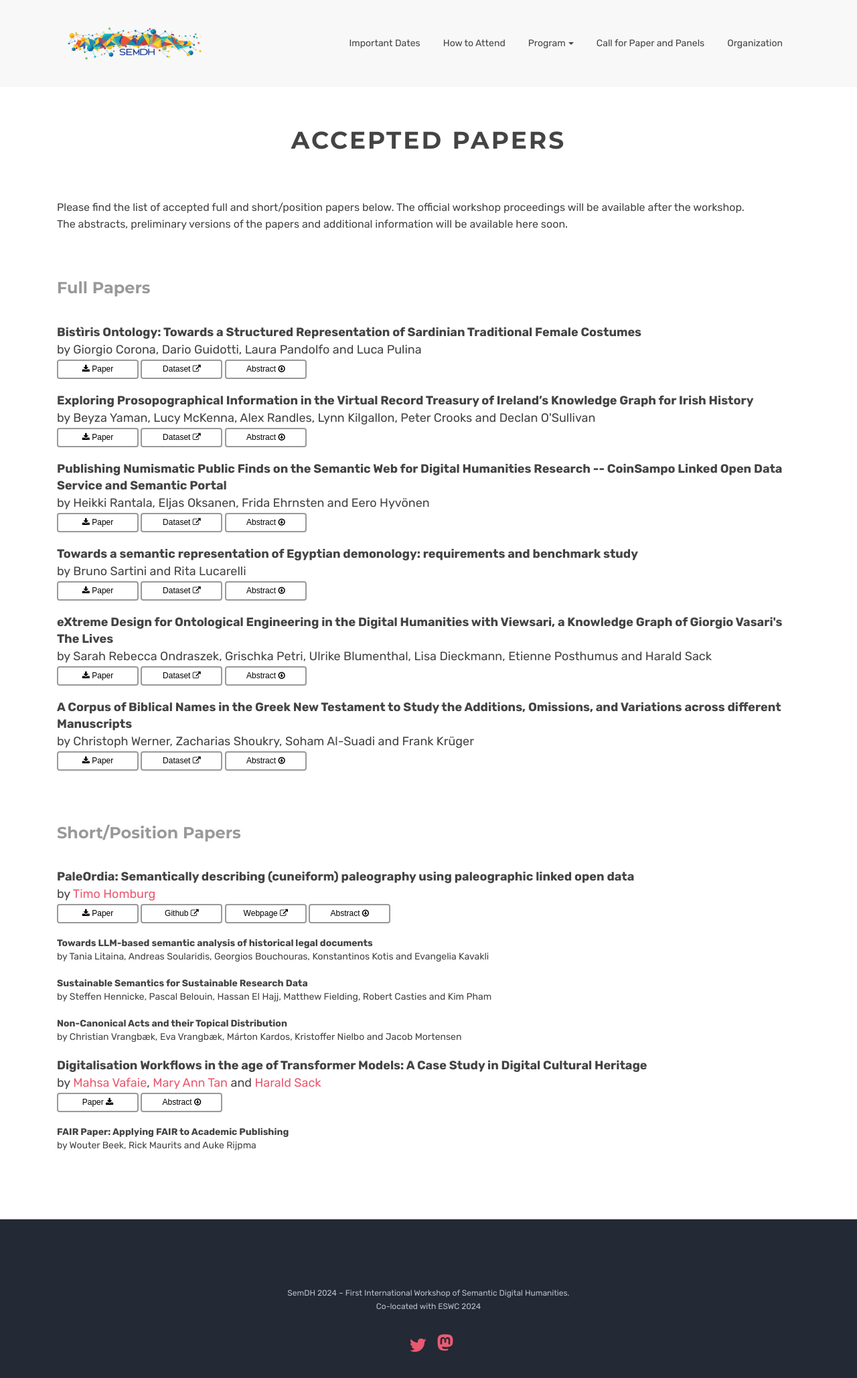
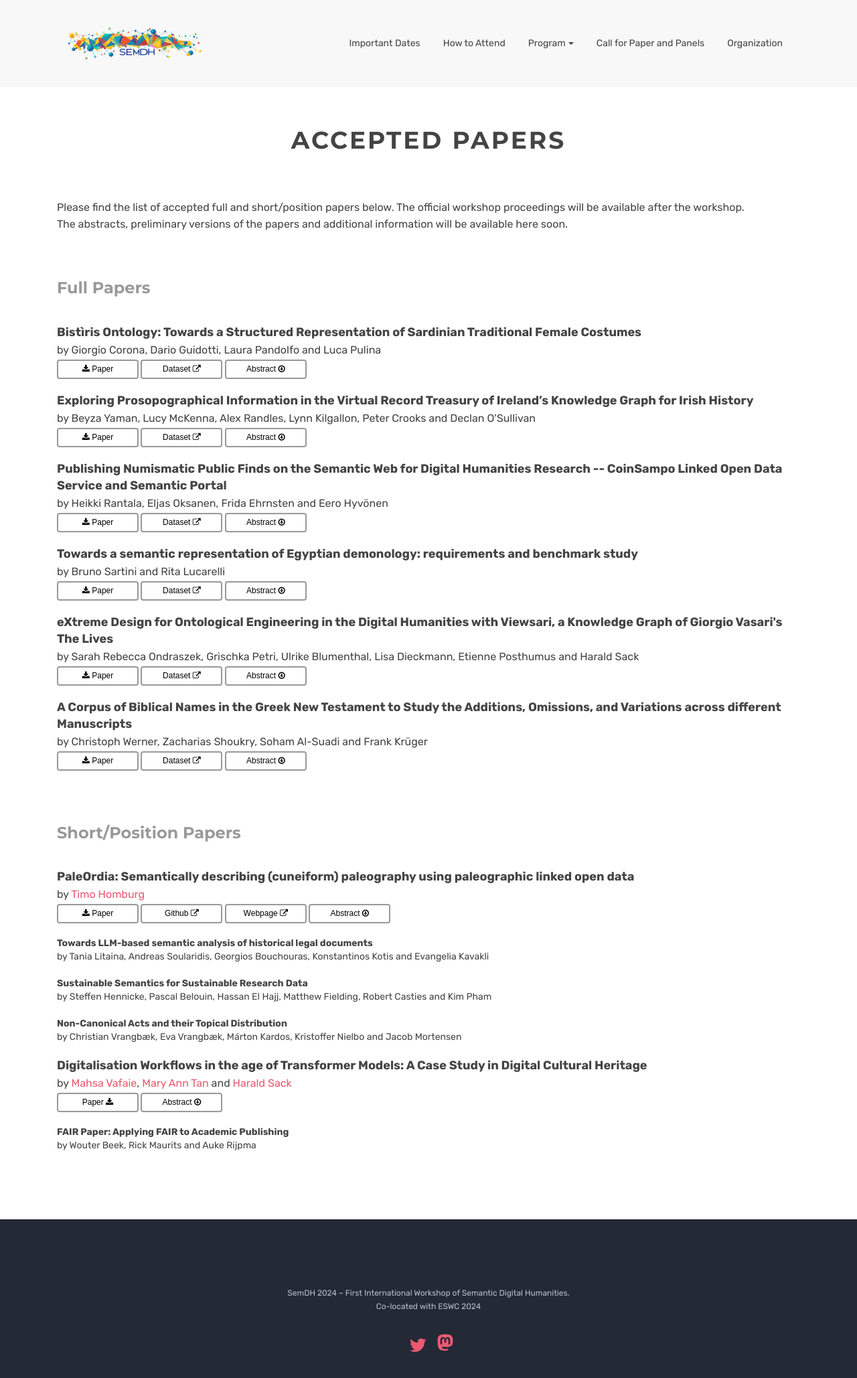
Before and after one commit to SemDH/semdh.github.io, a Jekyll site: the page built from accepted-papers-test.html, in a window 1280 px wide. Shown: the top 2058 px of the page at 67% size. Built offline with Jekyll 4.4.1, drawn with Linux system fonts in a browser that asks for light colours.

Commit message:
accepted papers

```diff
--- a/assets/css/custom.css
+++ b/assets/css/custom.css
@@ -75,7 +75,7 @@ h6 {
 }
 
 .l {
-    font-size: 18px !important;
+    font-size: 16px !important;
     margin-bottom: 2px !important
 }
 
```
